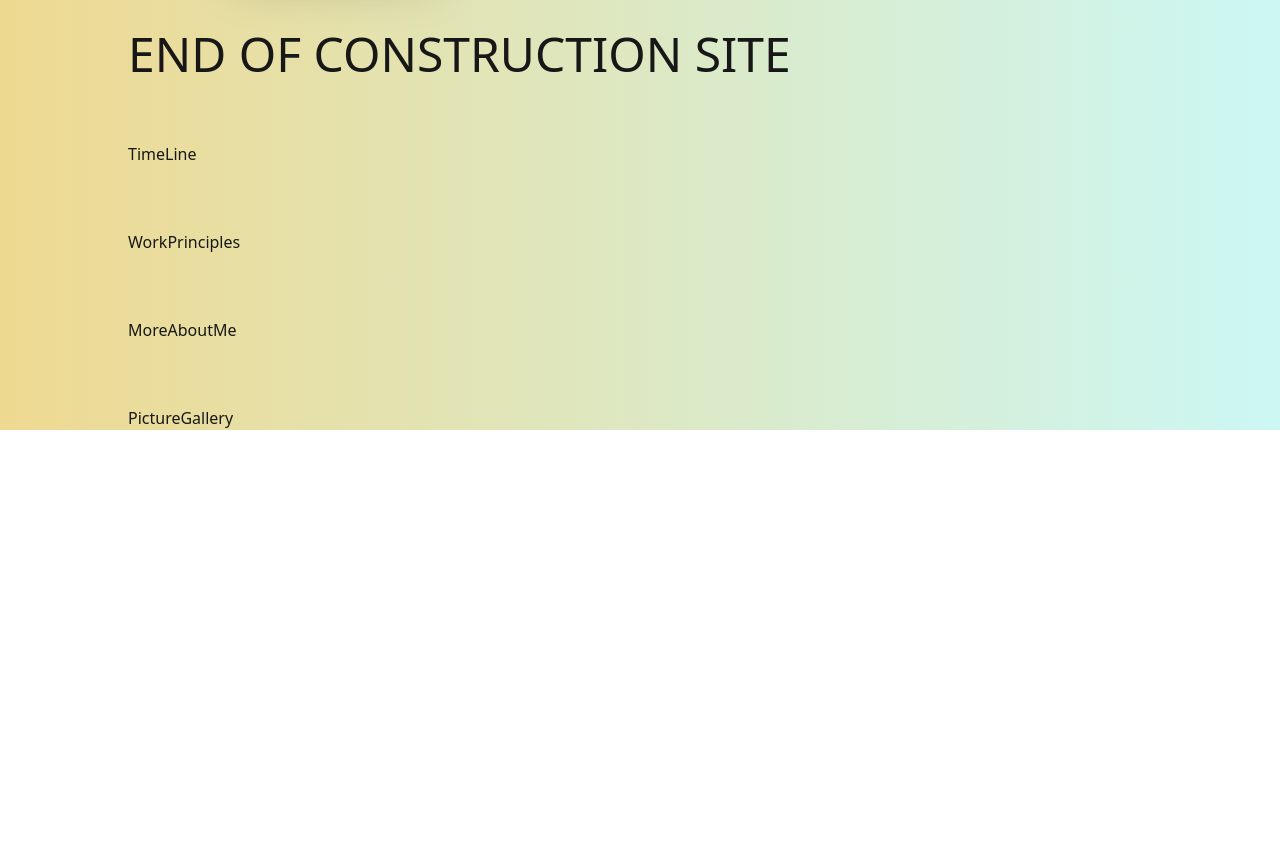
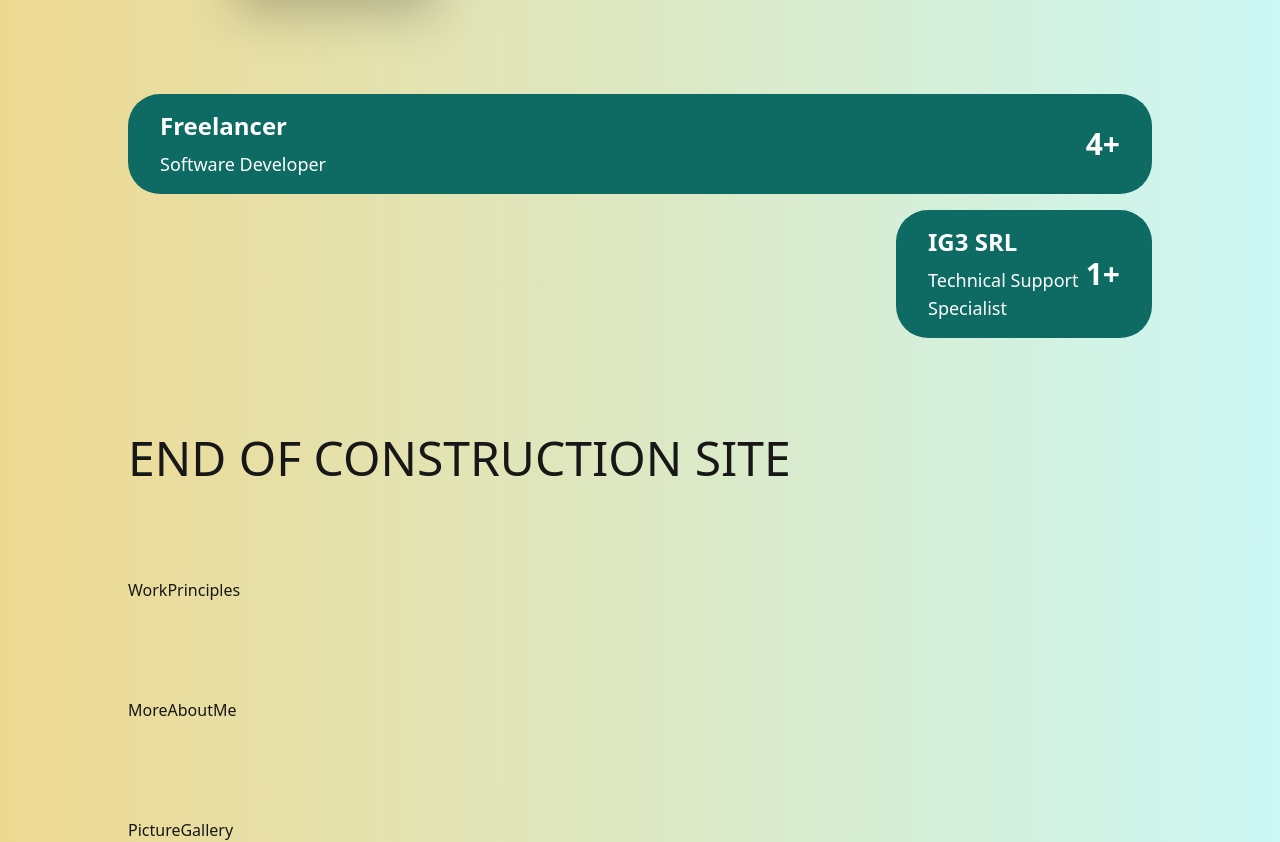
Before and after one commit to Ale-1508/portfolio, a Next.js app: page /about in a window 1280 px wide. Shown: the part 734-1576 px from the top of the page. Before the commit the page ends 1164 px from the top, so only its background shows below. Built offline with nearby package versions, Linux system fonts and the light colour scheme.

Commit message:
Added Timeline widget

```diff
--- a/src/app/about/components/TimeLine.tsx
+++ b/src/app/about/components/TimeLine.tsx
@@ -1,10 +1,68 @@
+import classNames from 'classnames';
+
+const experiences = [
+  {
+    id: 1,
+    role: 'Software Developer',
+    company: 'Freelancer',
+    from: 2020,
+    to: undefined,
+    onGoing: true
+  },
+  {
+    id: 2,
+    role: 'Technical Support Specialist',
+    company: 'IG3 SRL',
+    from: 2023,
+    to: undefined,
+    onGoing: true
+  },
+];
+
+const getDateDifference = (from: number, to: number | undefined, onGoing: boolean): number => {
+  const currentYear = new Date().getFullYear();
+  if (onGoing) {
+    return Math.min(currentYear - from, 4);
+  } else if (to !== undefined) {
+    const diff = to - from;
+    return diff < 1 ? 1 : diff > 4 ? 4 : diff;
+  } else {
+    return 1;
+  }
+};
+
+const getLastDigit = (number: number) => number % 10;
+
 const TimeLine = () => {
   return (
-    <div className=''>
-      TimeLine
-      <div className="timeline"></div>
+    <div className='grid grid-cols-4 gap-y-4'>
+      {experiences.map((experience) => {
+        const dateDifference = getDateDifference(experience.from, experience.to, experience.onGoing);
+
+        return (
+          <div
+            key={experience.id}
+            style={{gridColumn: `${getLastDigit(experience.from) + 1} / span ${dateDifference}`}}
+            className="
+              flex justify-center md:justify-between items-center
+              rounded-4xl py-4 px-8
+              bg-primary-500 text-white
+              selection:bg-primary-300
+          ">
+            <div className='flex flex-col gap-2'>
+              <h2 className='font-semibold
+                text-lg md:text-xl lg:text-2xl
+              '>{experience.company}</h2>
+              <h3 className=' font-normal
+                text-sm md:text-md lg:text-lg
+              '>{experience.role}</h3>
+            </div>
+            <h1 className='text-3xl font-semibold hidden ml:inline'>{dateDifference}{ experience.onGoing ? "+" : ""}</h1>
+          </div>
+        );
+      })}
     </div>
-  )
-}
+  );
+};
 
-export default TimeLine
+export default TimeLine;
--- a/src/app/about/page.tsx
+++ b/src/app/about/page.tsx
@@ -2,8 +2,6 @@
 
 import { useEffect, useState } from "react"
 import Layout from "../_core/components/Layout";
-import classNames from 'classnames';
-
 
 import AboutMe from "./components/AboutMe";
 import TimeLine from "./components/TimeLine";
@@ -21,10 +19,10 @@ export default function AboutScreen() {
   }, [])
 
   return (
-    <Layout currentPath="About" className="mx-8 sm:mx-16 md:mx-24 lg:mx-32">
+    <Layout currentPath="About" className="mx-8 sm:mx-16 md:mx-24 lg:mx-32 gap-24">
       <AboutMe />
+      <TimeLine />
       <h1 className="text-5xl">END OF CONSTRUCTION SITE</h1>
-      <TimeLine />
       <WorkPrinciples />
       <MoreAboutMe />
       <PictureGallery />
```
